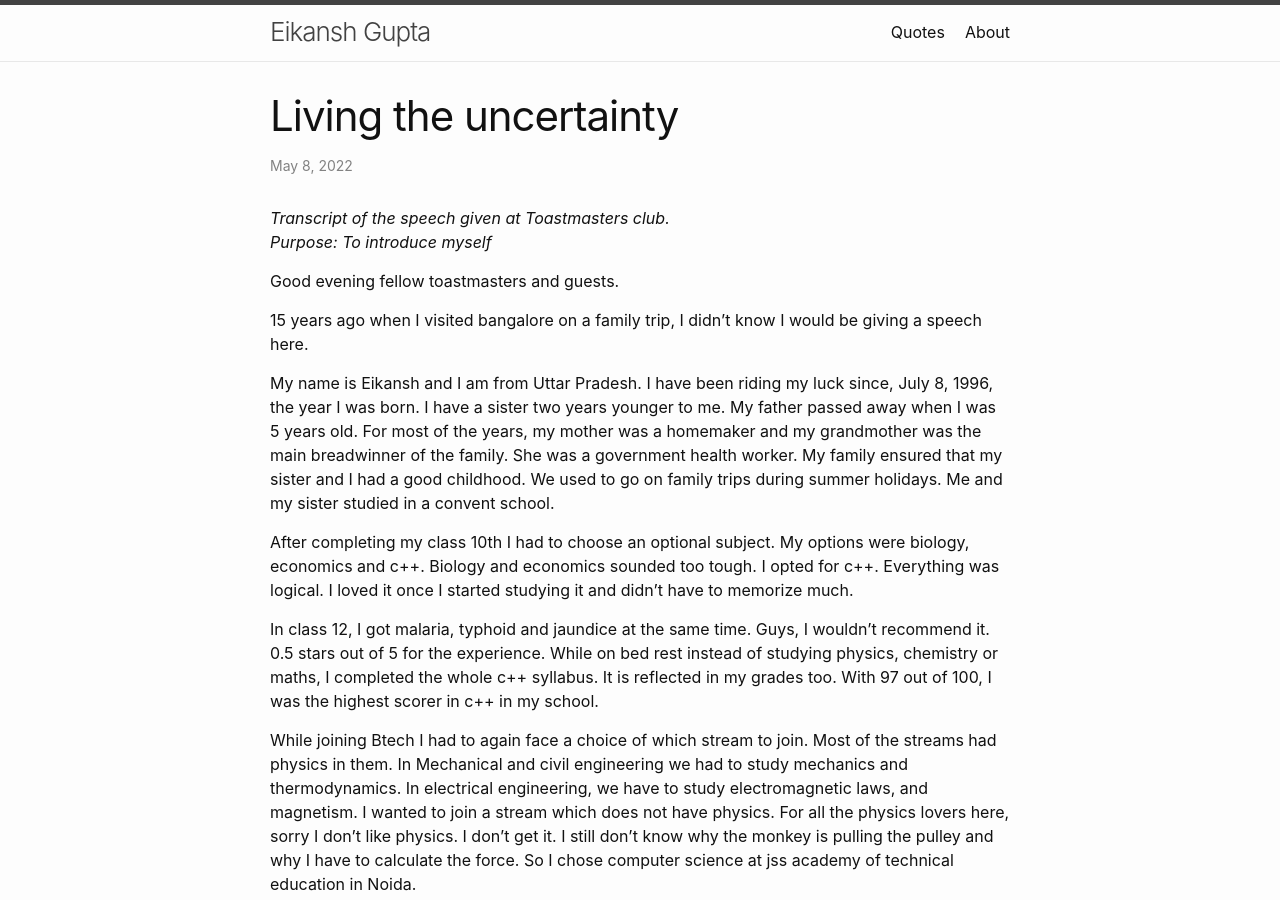
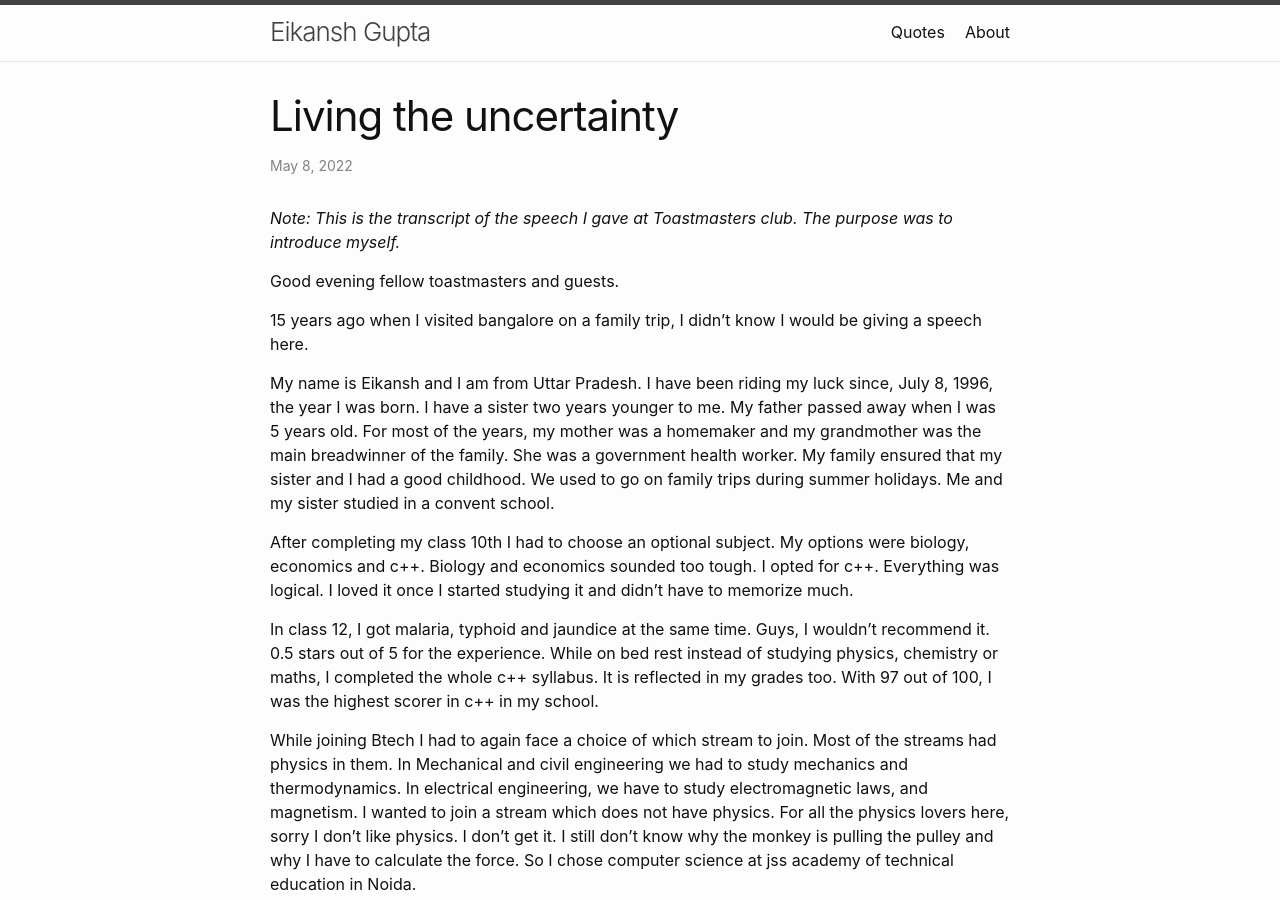
Before and after one commit to Eikansh/eikansh.github.io, a Jekyll site: the page built from _posts/2022-05-08-uncertainty.md, in a window 1280 px wide and 900 px high. Built offline with Jekyll 4.4.1, drawn with Linux system fonts in a browser that asks for light colours; comment, search, counter and statistics services are not loaded.

Commit message:
Update 2022-05-08-uncertainty.md

```diff
--- a/_posts/2022-05-08-uncertainty.md
+++ b/_posts/2022-05-08-uncertainty.md
@@ -2,8 +2,7 @@
 layout : post
 title : "Living the uncertainty"
 ---
-*Transcript of the speech given at Toastmasters club.
-Purpose: To introduce myself*
+*Note: This is the transcript of the speech I gave at Toastmasters club. The purpose was to introduce myself.*
 
 Good evening fellow toastmasters and guests.
 
```
